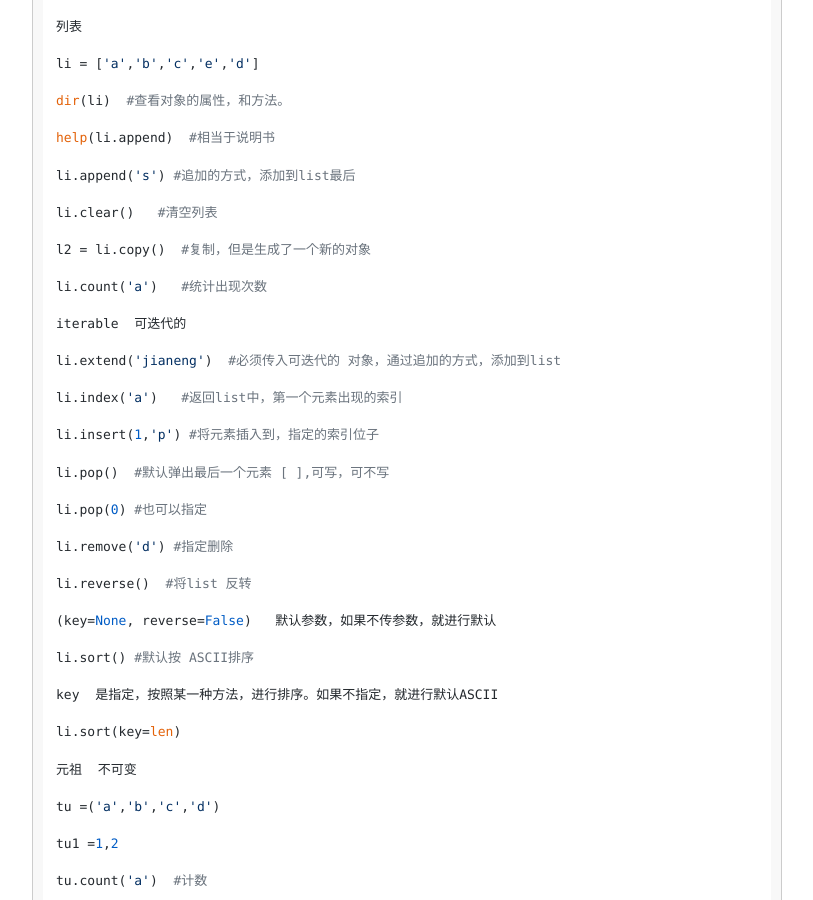
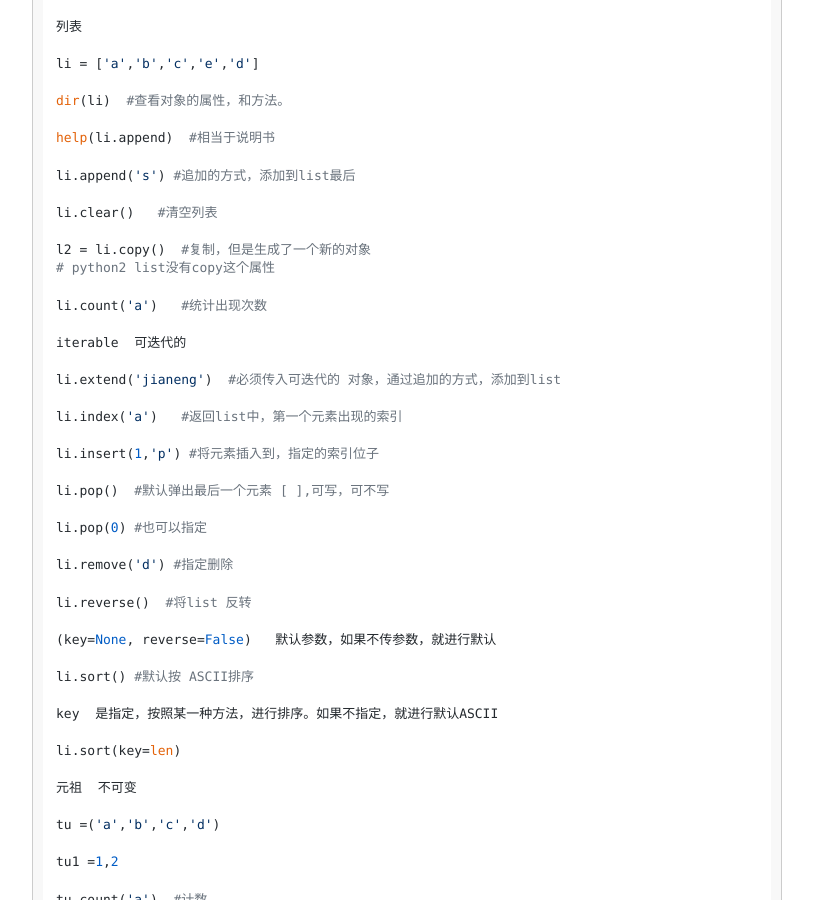
Before and after one commit to Mhh123/4399abc.io, a Jekyll site: the page built from _posts/2017-10-29-02序列类型自带方法笔记.md, in a window 1280 px wide and 900 px high, scrolled down 596 px. Shown: the whole window, without its empty margins (233-1046 px from the left). Built offline with Jekyll 4.4.1, drawn with Linux system fonts in a browser that asks for light colours; nearby versions of some CDN libraries; comment, search, counter and statistics services are not loaded.

Commit message:
Update 2017-10-29-02序列类型自带方法笔记.md

```diff
--- a/_posts/2017-10-29-02序列类型自带方法笔记.md
+++ b/_posts/2017-10-29-02序列类型自带方法笔记.md
@@ -21,6 +21,7 @@ li.append('s') #追加的方式，添加到list最后
 li.clear()   #清空列表
 
 l2 = li.copy()  #复制，但是生成了一个新的对象
+# python2 list没有copy这个属性
 
 li.count('a')   #统计出现次数
 
```
